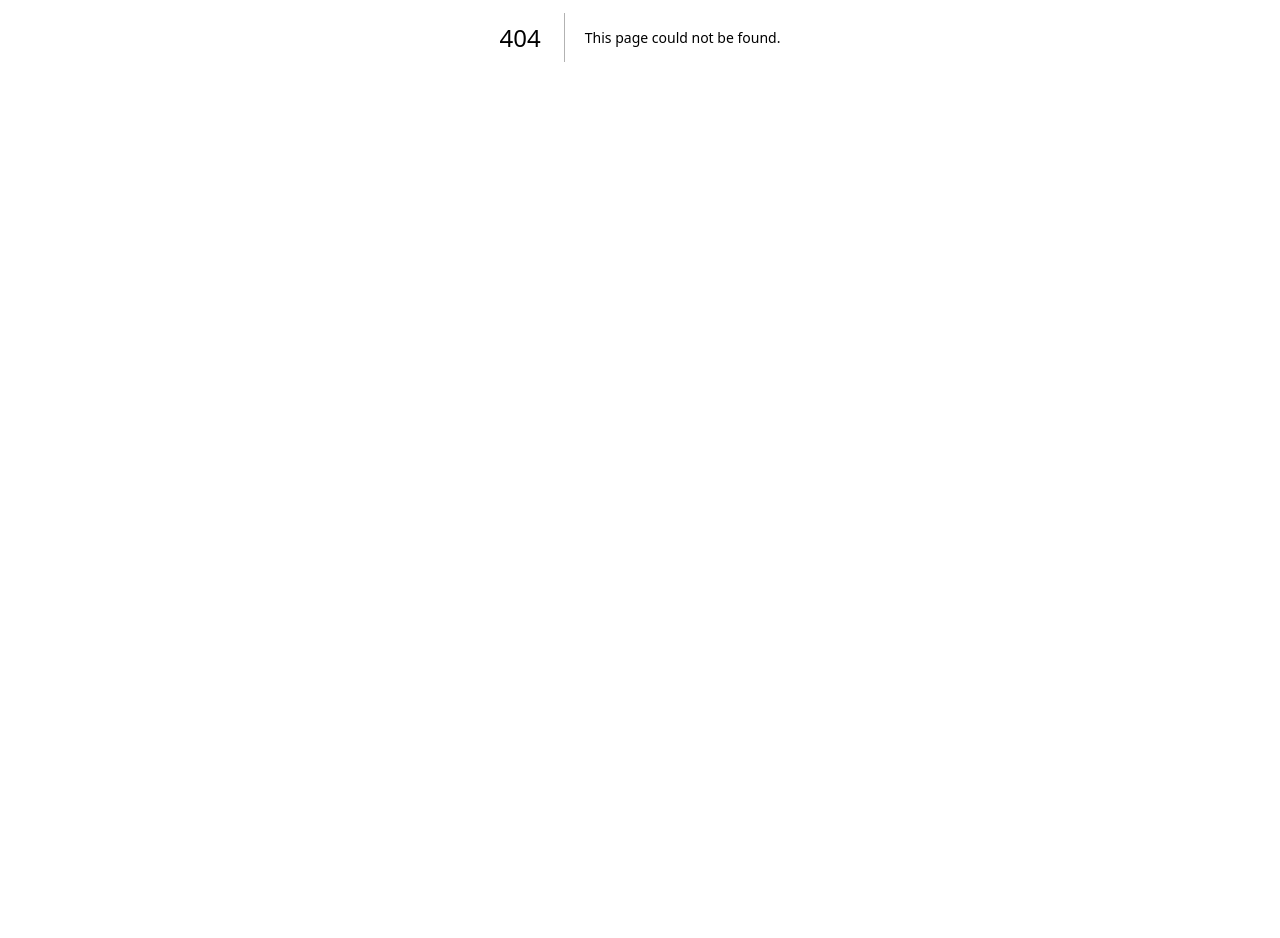
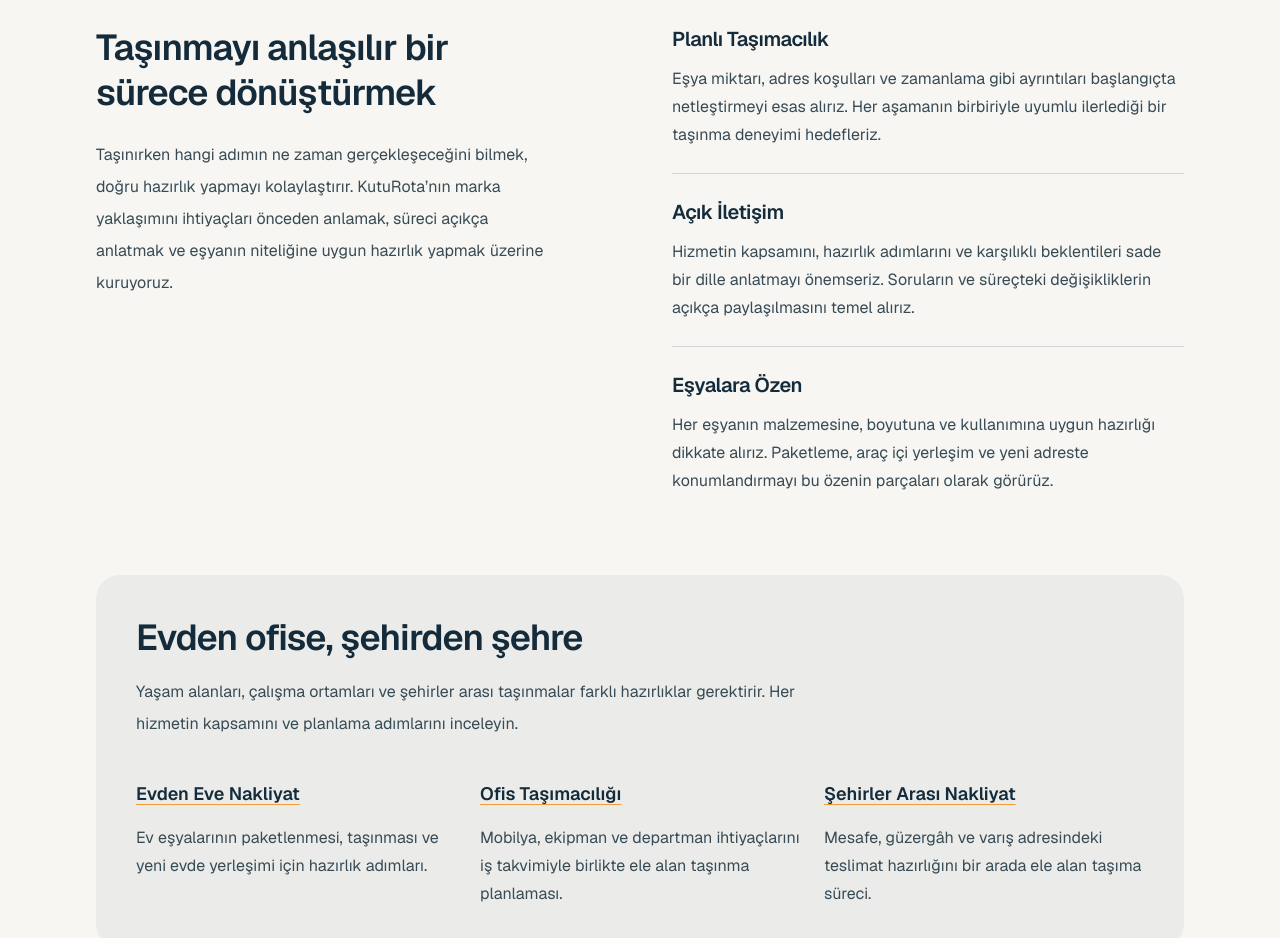
Before and after one commit to onurerkoc-dev/kuturota-web, a Next.js app: page /hakkimizda in a window 1280 px wide. Before the commit this address had no page. Shown: the part 440-1378 px from the top of the page. Before the commit the page ends 877 px from the top, so only its background shows below. Built offline with nearby package versions, Linux system fonts and the light colour scheme.

Commit message:
feat: add about page

```diff
--- /dev/null
+++ b/src/app/hakkimizda/page.tsx
@@ -0,0 +1,128 @@
+import type { Metadata } from "next";
+import Link from "next/link";
+
+export const metadata: Metadata = {
+  title: "Hakkımızda | KutuRota",
+  description:
+    "KutuRota'nın bireysel ve kurumsal taşınma ihtiyaçlarına yönelik planlı taşımacılık, açık iletişim ve eşyalara özen yaklaşımını tanıyın.",
+};
+
+const approaches = [
+  {
+    title: "Planlı Taşımacılık",
+    description:
+      "Eşya miktarı, adres koşulları ve zamanlama gibi ayrıntıları başlangıçta netleştirmeyi esas alırız. Her aşamanın birbiriyle uyumlu ilerlediği bir taşınma deneyimi hedefleriz.",
+  },
+  {
+    title: "Açık İletişim",
+    description:
+      "Hizmetin kapsamını, hazırlık adımlarını ve karşılıklı beklentileri sade bir dille anlatmayı önemseriz. Soruların ve süreçteki değişikliklerin açıkça paylaşılmasını temel alırız.",
+  },
+  {
+    title: "Eşyalara Özen",
+    description:
+      "Her eşyanın malzemesine, boyutuna ve kullanımına uygun hazırlığı dikkate alırız. Paketleme, araç içi yerleşim ve yeni adreste konumlandırmayı bu özenin parçaları olarak görürüz.",
+  },
+];
+
+const services = [
+  {
+    title: "Evden Eve Nakliyat",
+    href: "/evden-eve-nakliyat",
+    description:
+      "Ev eşyalarının paketlenmesi, taşınması ve yeni evde yerleşimi için hazırlık adımları.",
+  },
+  {
+    title: "Ofis Taşımacılığı",
+    href: "/ofis-tasima",
+    description:
+      "Mobilya, ekipman ve departman ihtiyaçlarını iş takvimiyle birlikte ele alan taşınma planlaması.",
+  },
+  {
+    title: "Şehirler Arası Nakliyat",
+    href: "/sehirler-arasi-nakliyat",
+    description:
+      "Mesafe, güzergâh ve varış adresindeki teslimat hazırlığını bir arada ele alan taşıma süreci.",
+  },
+];
+
+export default function HakkimizdaPage() {
+  return (
+    <main className="mx-auto w-full max-w-site flex-1 space-y-12 px-6 py-12 sm:space-y-16 sm:px-8 sm:py-16 lg:space-y-20 lg:py-20">
+      <header className="max-w-3xl">
+        <h1 className="text-4xl leading-tight font-semibold tracking-tight text-primary sm:text-6xl">
+          KutuRota Hakkında
+        </h1>
+        <p className="mt-6 max-w-2xl text-lg leading-8 sm:text-xl">
+          KutuRota, bireysel ve kurumsal taşınma ihtiyaçlarına planlı, anlaşılır
+          ve özenli çözümler sunmayı amaçlayan bir nakliyat markasıdır.
+        </p>
+      </header>
+
+      <section
+        aria-labelledby="approach-title"
+        className="grid gap-8 border-t border-primary/15 pt-12 sm:pt-16 lg:grid-cols-2 lg:gap-16"
+      >
+        <div>
+          <h2
+            id="approach-title"
+            className="max-w-md text-3xl leading-tight font-semibold tracking-tight text-primary sm:text-4xl"
+          >
+            Taşınmayı anlaşılır bir sürece dönüştürmek
+          </h2>
+          <p className="mt-6 max-w-md text-base leading-8">
+            Taşınırken hangi adımın ne zaman gerçekleşeceğini bilmek, doğru
+            hazırlık yapmayı kolaylaştırır. KutuRota’nın marka yaklaşımını
+            ihtiyaçları önceden anlamak, süreci açıkça anlatmak ve eşyanın
+            niteliğine uygun hazırlık yapmak üzerine kuruyoruz.
+          </p>
+        </div>
+
+        <dl className="divide-y divide-primary/15">
+          {approaches.map((approach) => (
+            <div key={approach.title} className="py-6 first:pt-0 last:pb-0">
+              <dt className="text-xl font-semibold tracking-tight text-primary">
+                {approach.title}
+              </dt>
+              <dd className="mt-3 text-base leading-7">
+                {approach.description}
+              </dd>
+            </div>
+          ))}
+        </dl>
+      </section>
+
+      <section
+        aria-labelledby="about-services-title"
+        className="rounded-3xl bg-primary/5 p-6 sm:p-8 lg:p-10"
+      >
+        <h2
+          id="about-services-title"
+          className="text-3xl leading-tight font-semibold tracking-tight text-primary sm:text-4xl"
+        >
+          Evden ofise, şehirden şehre
+        </h2>
+        <p className="mt-4 max-w-2xl text-base leading-8">
+          Yaşam alanları, çalışma ortamları ve şehirler arası taşınmalar farklı
+          hazırlıklar gerektirir. Her hizmetin kapsamını ve planlama adımlarını
+          inceleyin.
+        </p>
+        <ul role="list" className="mt-8 grid gap-6 md:grid-cols-3">
+          {services.map((service) => (
+            <li key={service.href}>
+              <h3 className="text-lg font-semibold text-primary">
+                <Link
+                  href={service.href}
+                  className="inline-flex min-h-11 items-center rounded-sm underline decoration-accent underline-offset-4 hover:decoration-primary"
+                >
+                  {service.title}
+                </Link>
+              </h3>
+              <p className="mt-2 text-base leading-7">{service.description}</p>
+            </li>
+          ))}
+        </ul>
+      </section>
+    </main>
+  );
+}
--- a/src/components/site-navigation.tsx
+++ b/src/components/site-navigation.tsx
@@ -9,6 +9,7 @@ const navigationLinks = [
   { href: "/evden-eve-nakliyat", label: "Evden Eve Nakliyat" },
   { href: "/ofis-tasima", label: "Ofis Taşımacılığı" },
   { href: "/sehirler-arasi-nakliyat", label: "Şehirler Arası Nakliyat" },
+  { href: "/hakkimizda", label: "Hakkımızda" },
 ];
 
 export function SiteNavigation() {
```
